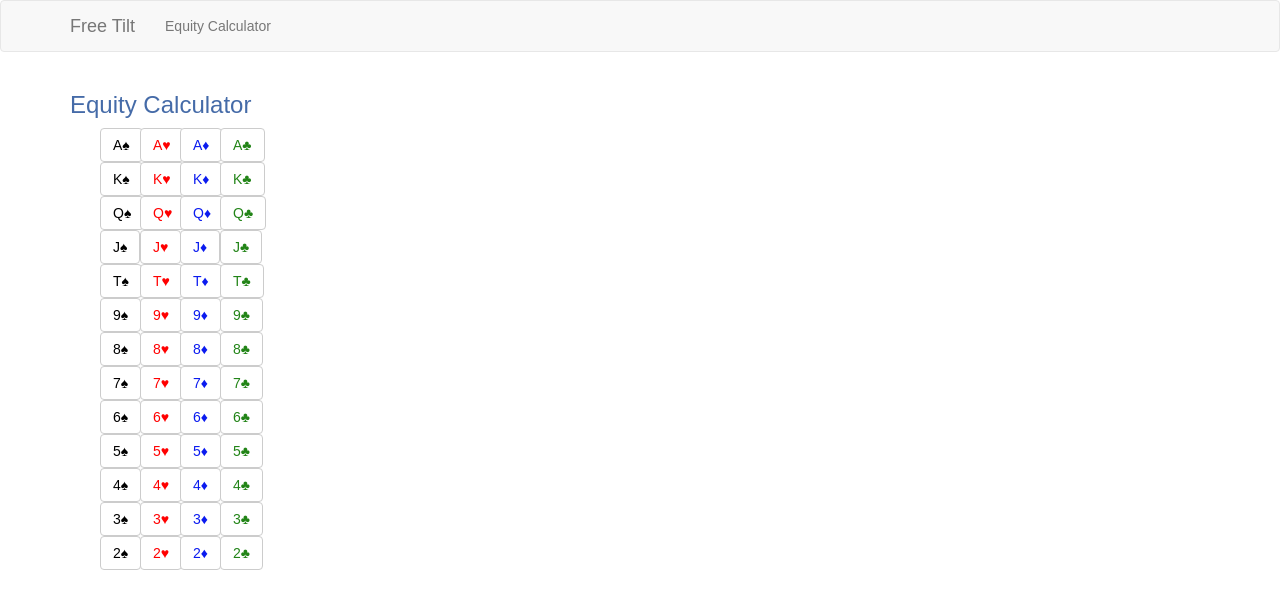
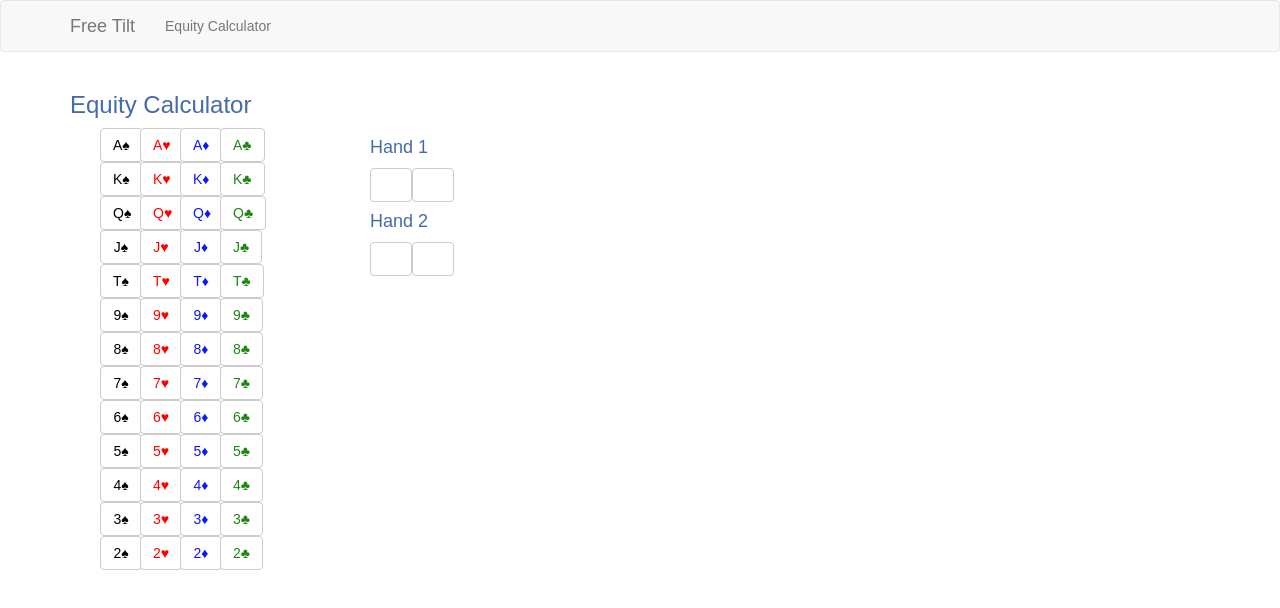
Before and after one commit to billmiller2/freetilt, a React (Create React App) app: page /equitycalculator in a window 1280 px wide. Shown: the top 608 px of the page. Built offline with nearby package versions, Linux system fonts and the light colour scheme.

Commit message:
hand container

```diff
--- a/src/App.css
+++ b/src/App.css
@@ -1,5 +1,10 @@
 body {
     color: #456ba8;
+}
+
+.cardButton {
+    min-width: 42px;
+    min-height: 34px;
 }
 
 .spades {
--- a/src/equitycalculator/components/buttons/card.jsx
+++ b/src/equitycalculator/components/buttons/card.jsx
@@ -4,11 +4,12 @@ import { getSuitFromHTML } from '../../'
 
 export class Card extends React.Component {
     render() {
-        let suit = getSuitFromHTML(this.props.suit.charCodeAt())
+        const { rank, suit } = this.props
+        let suitClass = suit ? getSuitFromHTML(suit.charCodeAt()) : ''
 
         return (
-            <Button className={"cardButton " + suit}>
-                {this.props.rank + this.props.suit}
+            <Button className={"cardButton " + suitClass}>
+                {rank + suit}
             </Button>
         )
     }
--- a/src/equitycalculator/components/equityCalculator.jsx
+++ b/src/equitycalculator/components/equityCalculator.jsx
@@ -1,6 +1,7 @@
 import * as React from 'react'
 import { Grid, Col } from 'react-bootstrap'
 import { Cards } from './'
+import { HandContainer } from '../'
 
 export class EquityCalculator extends React.Component {
     render() {
@@ -10,7 +11,13 @@ export class EquityCalculator extends React.Component {
                 <Col xs={3} md={2}>
                     <Cards />
                 </Col>
-                <Col xs={9} md={10}>
+                <Col xs={1} md={1}>
+                </Col>
+                <Col xs={3} md={2}>
+                    <HandContainer number={1} />
+                    <HandContainer number={2} />
+                </Col>
+                <Col xs={5} md={7}>
                 </Col>
             </Grid>
         )
--- /dev/null
+++ b/src/equitycalculator/components/hand.jsx
@@ -0,0 +1,10 @@
+import * as React from 'react'
+import { Card } from './'
+
+export const Hand = (props) => (
+    <div>
+        <h4>Hand {props.number}</h4>
+        <Card rank='' suit=''/>
+        <Card rank='' suit=''/>
+    </div>
+)
--- a/src/equitycalculator/components/index.js
+++ b/src/equitycalculator/components/index.js
@@ -1,3 +1,4 @@
 export * from './equityCalculator'
 export * from './cards'
 export * from './buttons'
+export * from './hand'
--- /dev/null
+++ b/src/equitycalculator/containers/handContainer.jsx
@@ -0,0 +1,10 @@
+import { connect } from 'react-redux'
+import { Hand } from '../'
+
+const mapStateToProps = (state) => {
+    return {}
+}
+
+export const HandContainer = connect(
+    mapStateToProps
+)(Hand)
--- a/src/equitycalculator/containers/index.js
+++ b/src/equitycalculator/containers/index.js
@@ -1 +1,2 @@
 export * from './equityContainer'
+export * from './handContainer'
```
